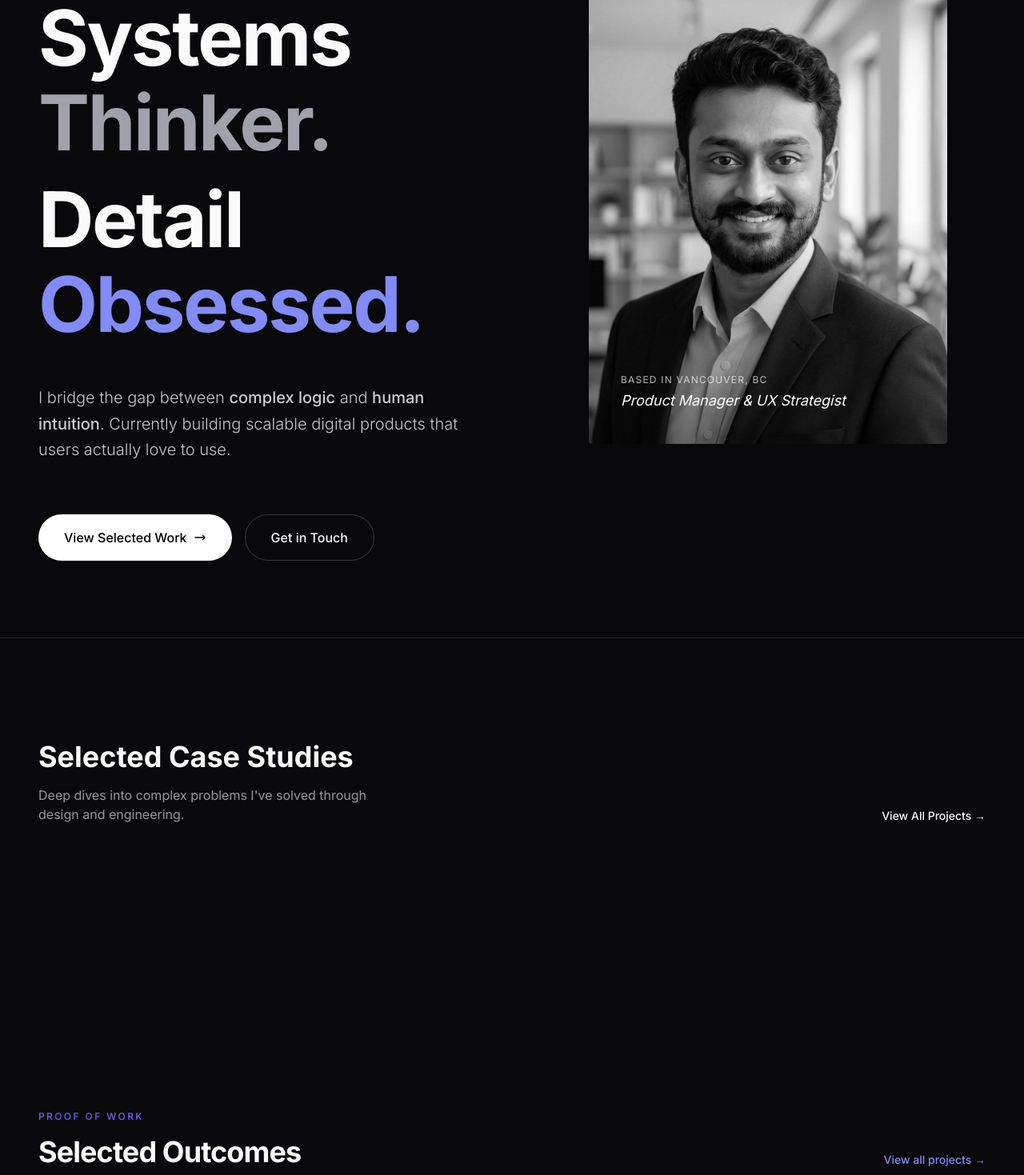
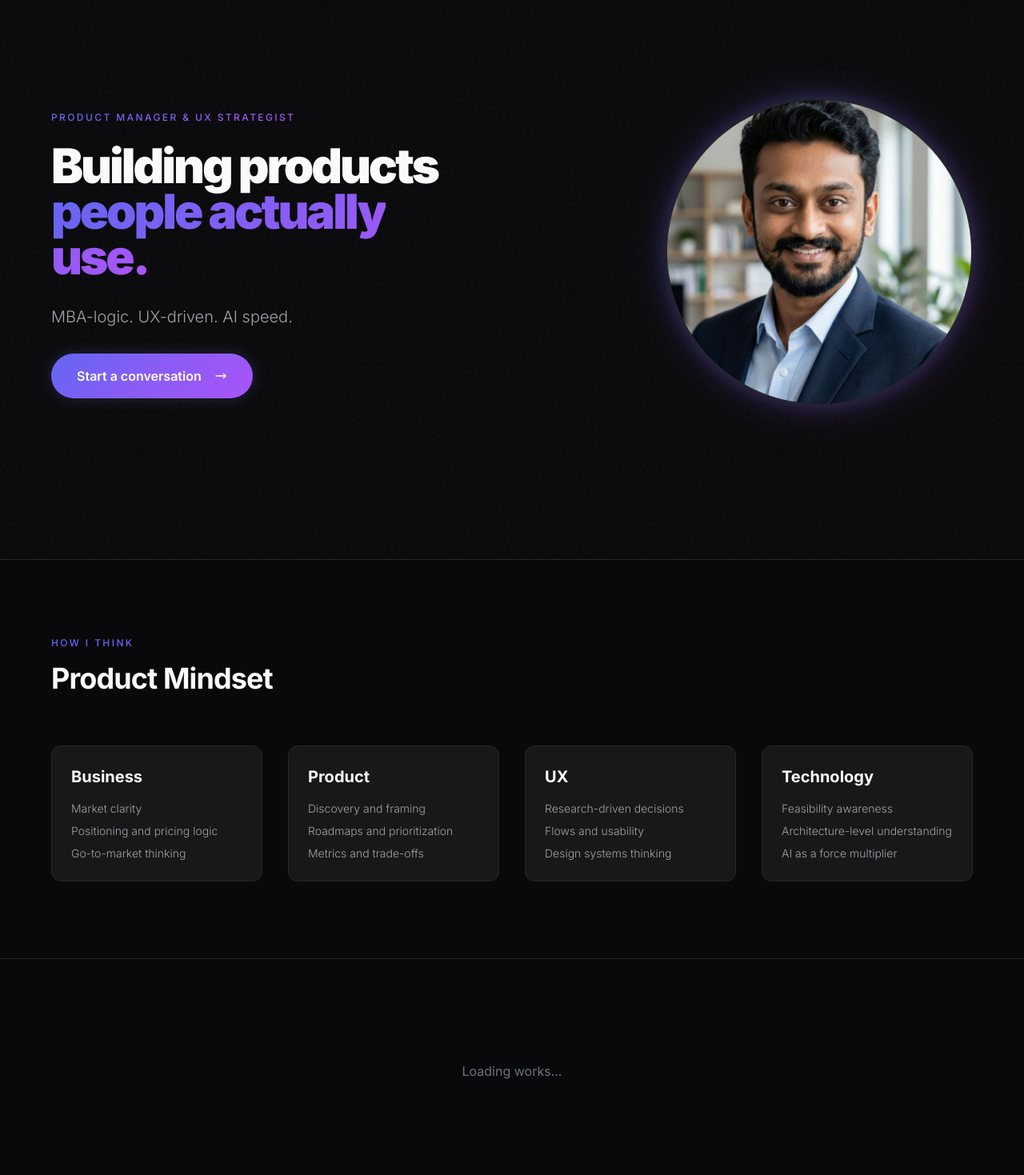
Before and after one commit to mokshdigital/aakash-sanghvi-website, a Next.js app: page / in a window 1280 px wide. Shown: the part 101-1570 px from the top of the page at 80% size. Built offline with nearby package versions, Linux system fonts and the light colour scheme; no server answers; the database is empty; a web font is replaced by a local one.

Commit message:
fix: Restore original 'Building Products' design

```diff
--- a/src/app/page.tsx
+++ b/src/app/page.tsx
@@ -63,88 +63,169 @@ export default async function HomePage() {
 
     return (
         <div data-theme="dark" className="min-h-screen" style={{ backgroundColor: 'var(--color-bg)', color: 'var(--color-text)' }}>
-            {/* Hero Section */}
-            <header className="px-6 lg:px-12 py-12 lg:py-24 max-w-[1600px] mx-auto min-h-[90vh] flex flex-col justify-center">
-                <div className="flex flex-col lg:flex-row gap-12 lg:gap-24 items-start">
-                    {/* Left Column: Text & CTA */}
-                    <div className="flex-1 space-y-8 lg:space-y-12 animate-in fade-in slide-in-from-bottom-8 duration-1000">
-                        <div className="space-y-4">
-                            <h1 className="text-5xl lg:text-7xl xl:text-8xl font-bold tracking-tight leading-[1.1] font-serif-merriweather">
-                                Systems <br />
-                                <span style={{ color: 'var(--color-text-muted)' }}>Thinker.</span>
-                            </h1>
-                            <h1 className="text-5xl lg:text-7xl xl:text-8xl font-bold tracking-tight leading-[1.1] font-serif-merriweather">
-                                Detail <br />
-                                <span style={{ color: 'var(--color-accent)' }}>Obsessed.</span>
+
+            {/* ========== HERO SECTION (Restored) ========== */}
+            <section className="min-h-screen flex items-center px-6 lg:px-12 pt-32 pb-24 relative">
+                <div className="bg-noise absolute inset-0 pointer-events-none" />
+
+                <div className="max-w-6xl mx-auto w-full relative z-10">
+                    <div className="grid lg:grid-cols-2 gap-12 lg:gap-20 items-center">
+
+                        {/* Text Content */}
+                        <div className="space-y-8 stagger-children">
+                            <div className="space-y-6">
+                                <span className="inline-block text-xs font-medium uppercase tracking-[0.2em] gradient-text">
+                                    Product Manager & UX Strategist
+                                </span>
+                                <h1 className="text-4xl md:text-5xl lg:text-6xl font-black tracking-tighter leading-[0.95]">
+                                    Building products<br />
+                                    <span className="gradient-text">people actually use.</span>
                                 </h1>
                             </div>
 
-                        <p className="text-lg lg:text-xl max-w-xl leading-relaxed opacity-80 font-light">
-                            I bridge the gap between <span className="text-white font-medium">complex logic</span> and <span className="text-white font-medium">human intuition</span>.
-                            Currently building scalable digital products that users actually love to use.
+                            <p className="text-lg md:text-xl font-light" style={{ color: 'var(--color-text-muted)' }}>
+                                MBA-logic. UX-driven. AI speed.
                             </p>
 
-                        <div className="flex flex-wrap gap-4 pt-4">
-                            <Link
-                                href="/projects"
-                                className="inline-flex items-center px-8 py-4 bg-white text-black rounded-full font-medium transition-transform hover:scale-105"
-                            >
-                                View Selected Work
-                                <svg className="w-4 h-4 ml-2" fill="none" stroke="currentColor" viewBox="0 0 24 24"><path strokeLinecap="round" strokeLinejoin="round" strokeWidth="2" d="M17 8l4 4m0 0l-4 4m4-4H3"></path></svg>
-                            </Link>
-                            <Link
-                                href="/work-with-me"
-                                className="inline-flex items-center px-8 py-4 border border-white/20 rounded-full font-medium hover:bg-white/5 transition-colors"
-                            >
-                                Get in Touch
+                            <div>
+                                <Link href="/work-with-me"
+                                    className="inline-flex items-center gap-2 px-8 py-4 rounded-full font-semibold text-white transition-all duration-300 hover:scale-105 active:scale-95 glow"
+                                    style={{ background: 'var(--gradient-accent)' }}>
+                                    Start a conversation
+                                    <svg className="w-4 h-4 ml-2" fill="none" stroke="currentColor" viewBox="0 0 24 24">
+                                        <path strokeLinecap="round" strokeLinejoin="round" strokeWidth={2} d="M17 8l4 4m0 0l-4 4m4-4H3" />
+                                    </svg>
                                 </Link>
                             </div>
                         </div>
 
-                    {/* Right Column: Visuals */}
-                    <div className="flex-1 w-full lg:max-w-xl relative animate-in fade-in slide-in-from-right-8 duration-1000 delay-200">
-                        {/* Profile Image */}
-                        <div className="relative aspect-[4/5] w-full max-w-md mx-auto grayscale hover:grayscale-0 transition-all duration-700 ease-in-out">
+                        {/* Photo */}
+                        <div className="flex justify-center lg:justify-end">
+                            <div className="relative">
+                                <div className="w-64 h-64 md:w-80 md:h-80 lg:w-96 lg:h-96 rounded-full overflow-hidden border-2 glow"
+                                    style={{ borderColor: 'var(--color-border)' }}>
                                     <Image
                                         src="/aakash-profile.jpg"
                                         alt="Aakash Sanghvi"
-                                fill
-                                className="object-cover rounded-sm"
+                                        width={400}
+                                        height={400}
+                                        className="w-full h-full object-cover"
                                         priority
                                     />
-                            {/* Overlay Texture */}
-                            <div className="absolute inset-0 bg-gradient-to-t from-black/80 via-transparent to-transparent opacity-60"></div>
-
-                            <div className="absolute bottom-6 left-6 text-white p-4">
-                                <p className="text-xs uppercase tracking-widest mb-1 opacity-70">Based in Vancouver, BC</p>
-                                <p className="font-serif-merriweather italic text-lg">Product Manager & UX Strategist</p>
+                                </div>
+                                {/* Subtle accent ring */}
+                                <div className="absolute -inset-2 rounded-full opacity-20"
+                                    style={{ background: 'var(--gradient-accent)', filter: 'blur(20px)', zIndex: -1 }} />
                             </div>
                         </div>
+
                     </div>
                 </div>
-            </header>
+            </section>
 
-            {/* Selected Work Section */}
-            <section id="work" className="py-24 lg:py-32 border-t" style={{ borderColor: 'var(--color-border)' }}>
-                <div className="px-6 lg:px-12 max-w-[1600px] mx-auto mb-16 flex justify-between items-end">
+
+            {/* ========== PRODUCT MINDSET SNAPSHOT (Restored) ========== */}
+            <section className="py-24 px-6 lg:px-12 border-t" style={{ borderColor: 'var(--color-border)' }}>
+                <div className="max-w-6xl mx-auto">
+
+                    <div className="mb-16 max-w-2xl">
+                        <span className="text-xs font-medium uppercase tracking-[0.2em] gradient-text block mb-4">How I Think</span>
+                        <h2 className="text-3xl md:text-4xl font-bold tracking-tight">Product Mindset</h2>
+                    </div>
+
+                    <div className="grid md:grid-cols-2 lg:grid-cols-4 gap-8">
+
+                        {/* Business */}
+                        <div className="space-y-4 p-6 rounded-xl transition-all duration-300 hover:-translate-y-1"
+                            style={{ backgroundColor: 'var(--color-bg-elevated)', border: '1px solid var(--color-border)' }}>
+                            <h3 className="text-xl font-bold">Business</h3>
+                            <ul className="space-y-2 text-sm font-light" style={{ color: 'var(--color-text-muted)' }}>
+                                <li>Market clarity</li>
+                                <li>Positioning and pricing logic</li>
+                                <li>Go-to-market thinking</li>
+                            </ul>
+                        </div>
+
+                        {/* Product */}
+                        <div className="space-y-4 p-6 rounded-xl transition-all duration-300 hover:-translate-y-1"
+                            style={{ backgroundColor: 'var(--color-bg-elevated)', border: '1px solid var(--color-border)' }}>
+                            <h3 className="text-xl font-bold">Product</h3>
+                            <ul className="space-y-2 text-sm font-light" style={{ color: 'var(--color-text-muted)' }}>
+                                <li>Discovery and framing</li>
+                                <li>Roadmaps and prioritization</li>
+                                <li>Metrics and trade-offs</li>
+                            </ul>
+                        </div>
+
+                        {/* UX */}
+                        <div className="space-y-4 p-6 rounded-xl transition-all duration-300 hover:-translate-y-1"
+                            style={{ backgroundColor: 'var(--color-bg-elevated)', border: '1px solid var(--color-border)' }}>
+                            <h3 className="text-xl font-bold">UX</h3>
+                            <ul className="space-y-2 text-sm font-light" style={{ color: 'var(--color-text-muted)' }}>
+                                <li>Research-driven decisions</li>
+                                <li>Flows and usability</li>
+                                <li>Design systems thinking</li>
+                            </ul>
+                        </div>
+
+                        {/* Technology */}
+                        <div className="space-y-4 p-6 rounded-xl transition-all duration-300 hover:-translate-y-1"
+                            style={{ backgroundColor: 'var(--color-bg-elevated)', border: '1px solid var(--color-border)' }}>
+                            <h3 className="text-xl font-bold">Technology</h3>
+                            <ul className="space-y-2 text-sm font-light" style={{ color: 'var(--color-text-muted)' }}>
+                                <li>Feasibility awareness</li>
+                                <li>Architecture-level understanding</li>
+                                <li>AI as a force multiplier</li>
+                            </ul>
+                        </div>
+
+                    </div>
+                </div>
+            </section>
+
+
+            {/* ========== SELECTED OUTCOMES (HORIZONTAL SCROLL) ========== */}
+            <div className="border-t" style={{ borderColor: 'var(--color-border)' }}>
+                {projects && projects.length > 0 ? (
+                    <HorizontalScrollProjects projects={projects} />
+                ) : (
+                    <div className="py-32 text-center text-gray-500">
+                        Loading works...
+                    </div>
+                )}
+            </div>
+
+            {/* ========== CTA SECTION ========== */}
+            <section className="py-32 px-6 lg:px-12 border-t" style={{ borderColor: 'var(--color-border)' }}>
+                <div className="max-w-4xl mx-auto text-center space-y-10">
+
+                    <h2 className="text-3xl md:text-5xl font-bold tracking-tight">
+                        Ready to build something<br />
+                        <span className="gradient-text">that matters?</span>
+                    </h2>
+
                     <div>
-                        <h2 className="text-3xl lg:text-4xl font-bold mb-4">Selected Case Studies</h2>
-                        <p className="opacity-60 max-w-md">Deep dives into complex problems I've solved through design and engineering.</p>
-                    </div>
-                    <Link href="/projects" className="hidden lg:inline-flex items-center text-sm font-medium hover:text-white/70 transition-colors">
-                        View All Projects →
+                        <Link href="/work-with-me"
+                            className="inline-flex items-center gap-2 px-10 py-5 rounded-full text-lg font-semibold text-white transition-all duration-300 hover:scale-105 active:scale-95 glow"
+                            style={{ background: 'var(--gradient-accent)' }}>
+                            Start a conversation
+                            <svg className="w-5 h-5" fill="none" stroke="currentColor" viewBox="0 0 24 24">
+                                <path strokeLinecap="round" strokeLinejoin="round" strokeWidth={2} d="M17 8l4 4m0 0l-4 4m4-4H3" />
+                            </svg>
                         </Link>
                     </div>
 
-                {/* Horizontal Scroll Component */}
-                <HorizontalScrollProjects projects={projects} />
-
-                <div className="px-6 lg:px-12 mt-12 lg:hidden">
-                    <Link href="/projects" className="inline-flex items-center text-sm font-medium hover:text-white/70 transition-colors">
-                        View All Projects →
-                    </Link>
                 </div>
             </section>
+
+
+            {/* ========== FOOTER ========== */}
+            <footer className="py-12 px-6 lg:px-12 border-t text-center" style={{ borderColor: 'var(--color-border)' }}>
+                <p className="text-sm font-light" style={{ color: 'var(--color-text-muted)' }}>
+                    © {new Date().getFullYear()} Aakash Sanghvi. Built with intention.
+                </p>
+            </footer>
+
         </div>
     );
 }
```
Lines whose indentation alone changed are shown as unchanged.
